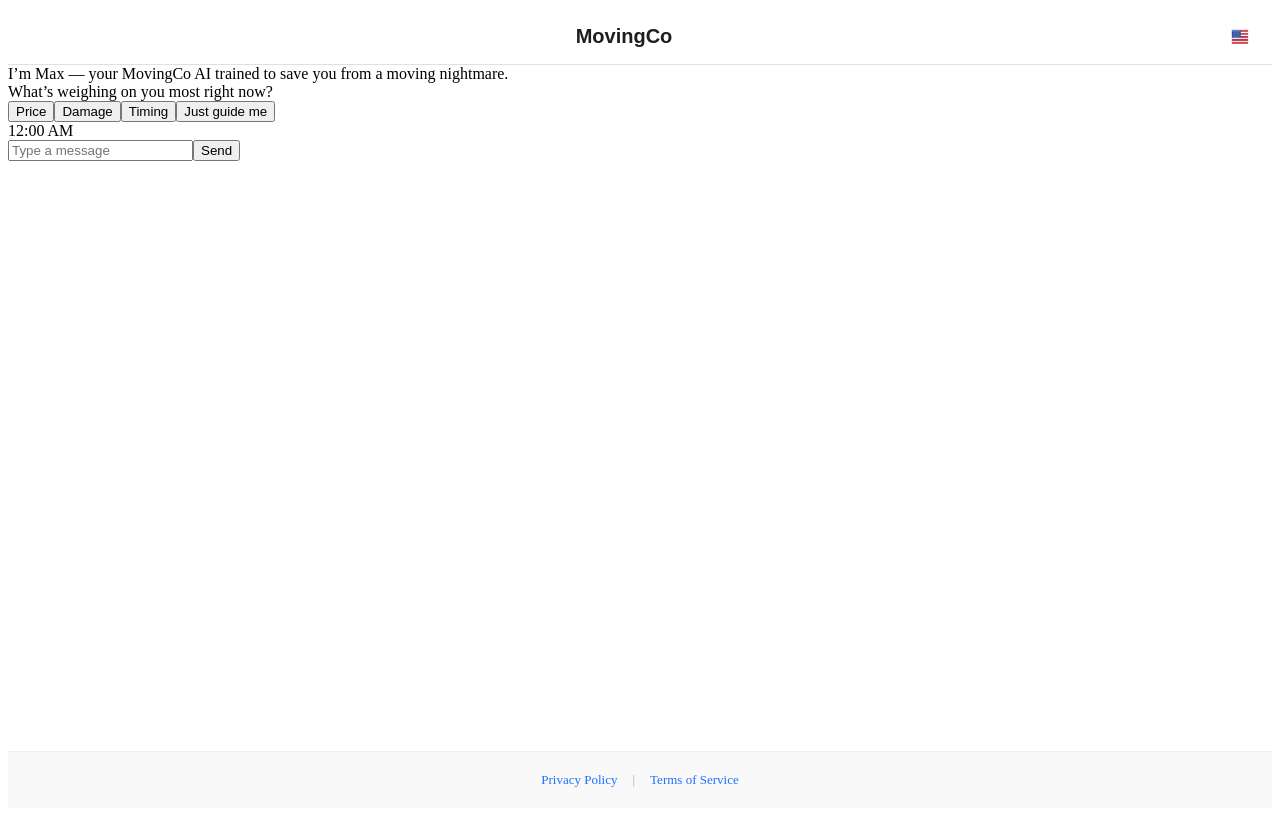
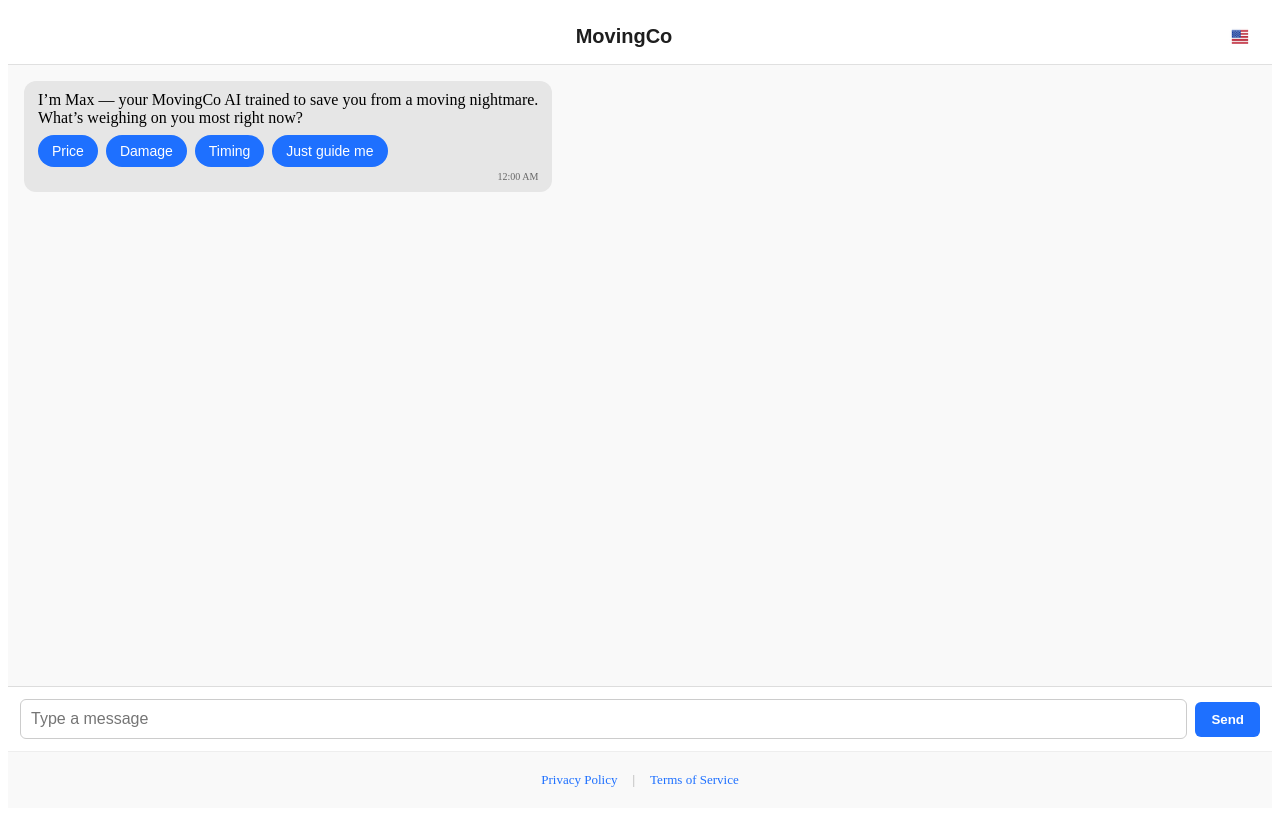
Before and after one commit to Trent2000Steel/V2, a Next.js app: page / in a window 1280 px wide. Built offline with nearby package versions, Linux system fonts and the light colour scheme.

Commit message:
Update ChatUI.js

```diff
--- a/components/ChatUI.js
+++ b/components/ChatUI.js
@@ -5,7 +5,7 @@ export default function ChatUI() {
     {
       id: 1,
       role: 'assistant',
-      content: "I’m Max — your MovingCo AI trained to save you from a moving nightmare.\nWhat’s weighing on you most right now?",
+      text: "I’m Max — your MovingCo AI trained to save you from a moving nightmare.\nWhat’s weighing on you most right now?",
       options: ['Price', 'Damage', 'Timing', 'Just guide me'],
     },
   ]);
@@ -26,7 +26,7 @@ export default function ChatUI() {
         {
           id: Date.now(),
           role: 'assistant',
-          content: data.reply || "Sorry, something went wrong.",
+          text: data.reply || "Sorry, something went wrong.",
         }
       ]);
     } catch (error) {
@@ -36,7 +36,7 @@ export default function ChatUI() {
         {
           id: Date.now(),
           role: 'assistant',
-          content: "Sorry, something went wrong. Try again later.",
+          text: "Sorry, something went wrong. Try again later.",
         }
       ]);
     }
@@ -44,18 +44,18 @@ export default function ChatUI() {
 
   const handleSend = () => {
     if (!input.trim()) return;
-    const userMessage = { id: Date.now(), role: 'user', content: input };
+    const userMessage = { id: Date.now(), role: 'user', text: input };
     const updatedMessages = [...messages, userMessage];
     setMessages(updatedMessages);
     setInput('');
-    sendMessageToAPI(updatedMessages.map(m => ({ role: m.role, content: m.content })));
+    sendMessageToAPI(updatedMessages.map(m => ({ role: m.role, content: m.text })));
   };
 
   const handleOptionClick = (optionText) => {
-    const userMessage = { id: Date.now(), role: 'user', content: optionText };
+    const userMessage = { id: Date.now(), role: 'user', text: optionText };
     const updatedMessages = [...messages, userMessage];
     setMessages(updatedMessages);
-    sendMessageToAPI(updatedMessages.map(m => ({ role: m.role, content: m.content })));
+    sendMessageToAPI(updatedMessages.map(m => ({ role: m.role, content: m.text })));
   };
 
   useEffect(() => {
@@ -71,7 +71,7 @@ export default function ChatUI() {
               ...styles.messageBubble,
               ...(msg.role === 'user' ? styles.userBubble : styles.assistantBubble),
             }}>
-              {msg.content.split('\n').map((line, i) => (
+              {msg.text.split('\n').map((line, i) => (
                 <div key={i}>{line}</div>
               ))}
               {msg.options && (
@@ -109,5 +109,86 @@ export default function ChatUI() {
   );
 }
 
-// styles (unchanged)
-const styles = { /* [same as before] */ };
+const styles = {
+  wrapper: {
+    display: 'flex',
+    flexDirection: 'column',
+    flexGrow: 1,
+    height: '100%',
+    backgroundColor: '#fff',
+  },
+  scrollContainer: {
+    flexGrow: 1,
+    overflow: 'hidden',
+    display: 'flex',
+    flexDirection: 'column',
+    minHeight: 0,
+  },
+  chatScrollArea: {
+    flexGrow: 1,
+    overflowY: 'auto',
+    padding: '16px',
+    display: 'flex',
+    flexDirection: 'column',
+    backgroundColor: '#f9f9f9',
+  },
+  inputBar: {
+    padding: '12px',
+    borderTop: '1px solid #ddd',
+    display: 'flex',
+    alignItems: 'center',
+    backgroundColor: '#fff',
+  },
+  input: {
+    flexGrow: 1,
+    padding: '10px',
+    border: '1px solid #ccc',
+    borderRadius: '6px',
+    fontSize: '16px',
+    marginRight: '8px',
+  },
+  sendBtn: {
+    backgroundColor: '#1e70ff',
+    color: '#fff',
+    padding: '10px 16px',
+    border: 'none',
+    borderRadius: '6px',
+    fontWeight: 'bold',
+  },
+  messageBubble: {
+    maxWidth: '80%',
+    padding: '10px 14px',
+    borderRadius: '12px',
+    marginBottom: '10px',
+    position: 'relative',
+  },
+  assistantBubble: {
+    backgroundColor: '#e6e6e6',
+    alignSelf: 'flex-start',
+  },
+  userBubble: {
+    backgroundColor: '#cce0ff',
+    alignSelf: 'flex-end',
+  },
+  timestamp: {
+    fontSize: '10px',
+    color: '#666',
+    marginTop: '4px',
+    textAlign: 'right',
+  },
+  optionsContainer: {
+    display: 'flex',
+    flexWrap: 'wrap',
+    gap: '8px',
+    marginTop: '8px',
+  },
+  optionButton: {
+    backgroundColor: '#1e70ff',
+    color: '#fff',
+    border: 'none',
+    borderRadius: '20px',
+    padding: '8px 14px',
+    fontSize: '14px',
+    cursor: 'pointer',
+  },
+};
```
